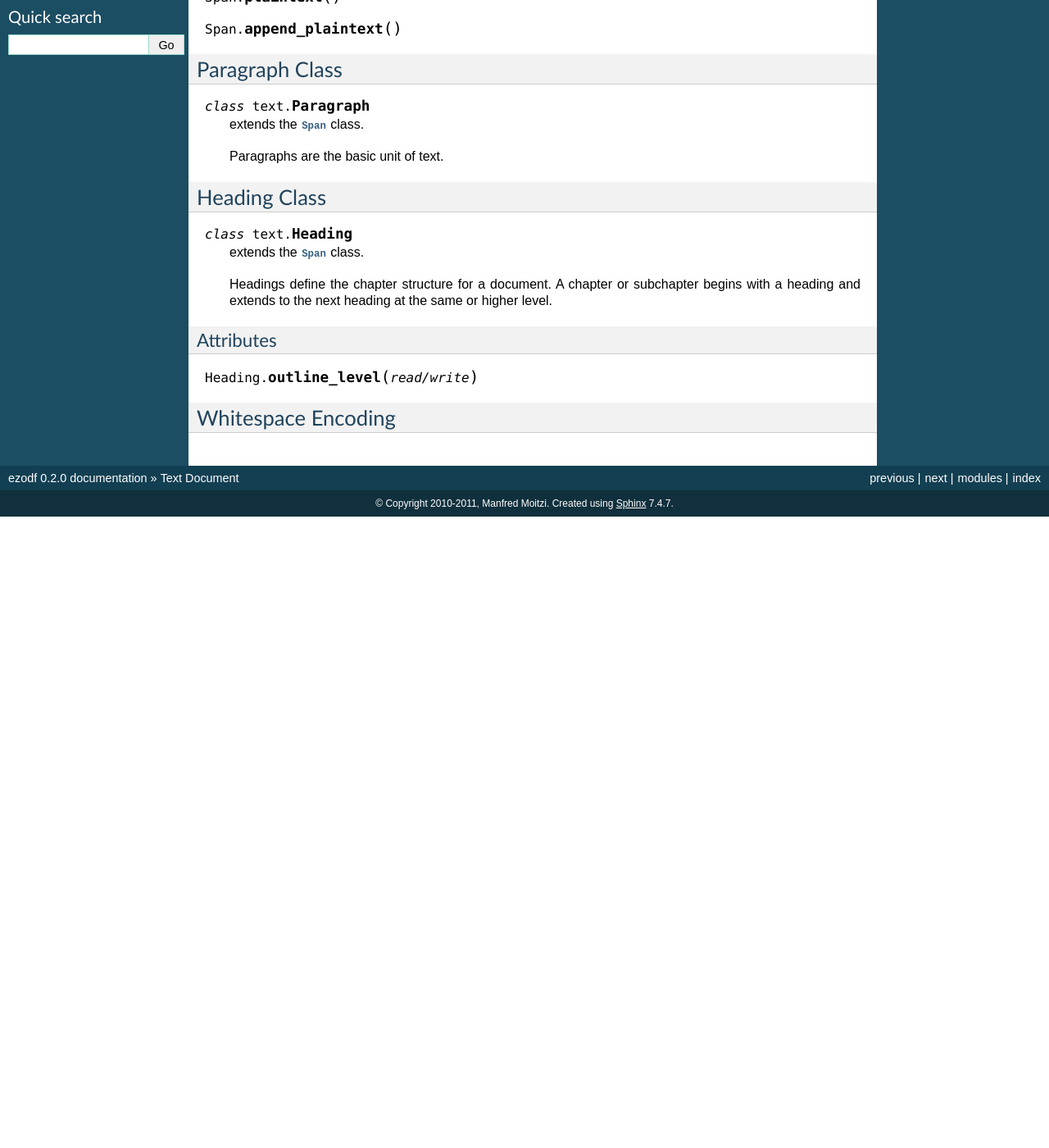
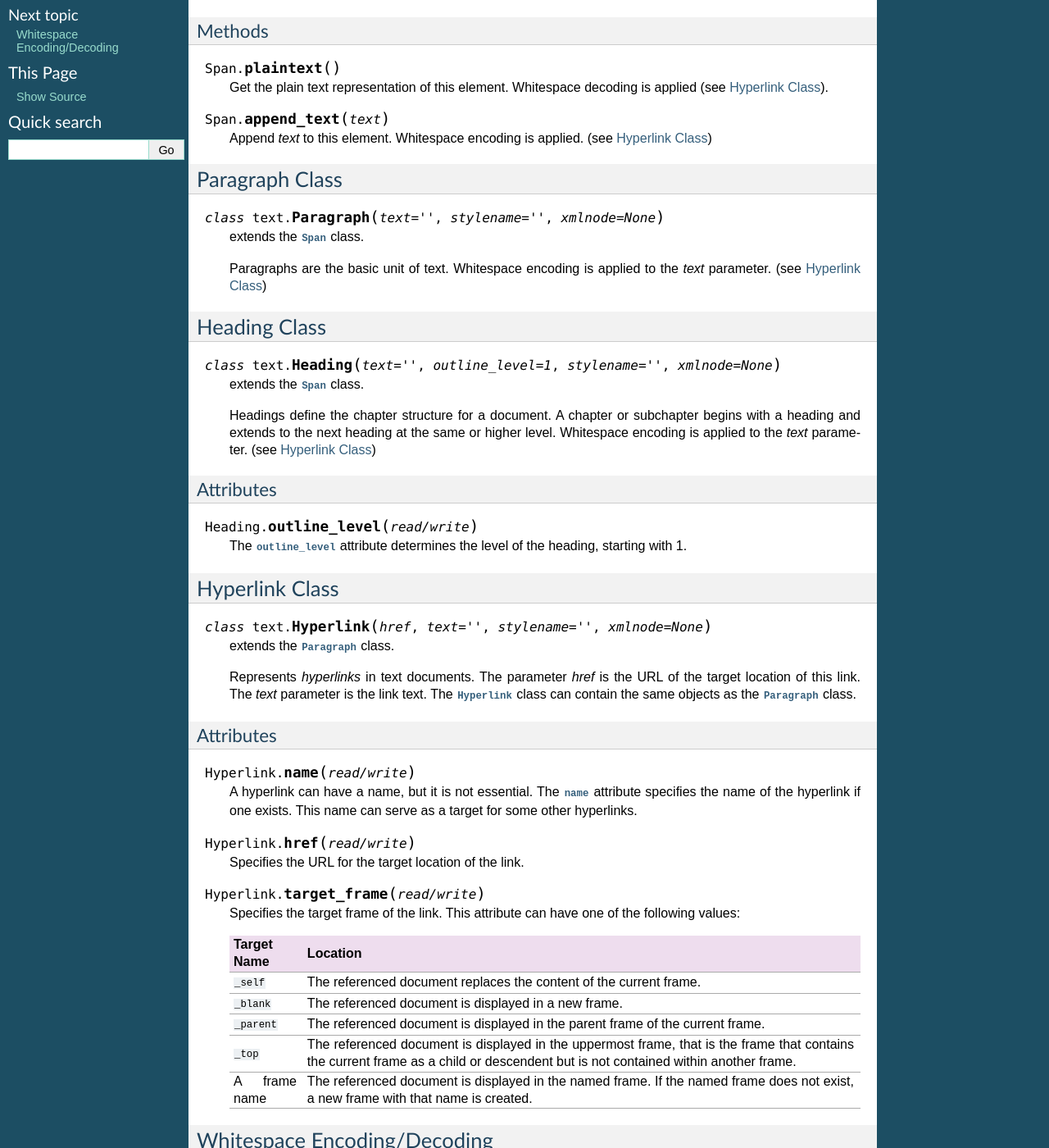
Before and after one commit to T0ha/ezodf, a Sphinx documentation site: the page built from docs/textdocument.rst, in a window 1280 px wide and 1400 px high, scrolled down 498 px. Shown: the whole window at 82% size. Built offline with Sphinx 7.4.7, drawn with Linux system fonts in a browser that asks for light colours; before the commit the page ends 1128 px from its top, so only the background shows below that; some of the changed text lies outside the part shown.

Commit message:
added Hyperlink class; working on docs;

```diff
--- a/NEWS.txt
+++ b/NEWS.txt
@@ -8,11 +8,11 @@ Version 0.1.0 - 02 January 2011
   * open/saveas ODF documents
   * modify meta data
 
-Version 0.2.0 - 16 January 2011
+Version 0.2.0 - ?? January 2011
 
   * Alpha version
   * create new empty odt, ods, odp, odg file
   * added template support - can create ott, ots, otp, otg files
   * open documents - ezodf.opendoc(filename)
   * create new documents - ezdof.newdoc(doctype, filename, template)
-  * Text: add paragraphs and headings to odt files
+  * Text: added Paragraph, Heading, Span, Hyperlink objects
--- /dev/null
+++ b/docs/_templates/layout.html
@@ -0,0 +1,19 @@
+{% extends "!layout.html" %}
+
+{% block footer %}
+{{ super() }}
+<script type="text/javascript">
+
+  var _gaq = _gaq || [];
+  _gaq.push(['_setAccount', 'UA-17857864-11']);
+  _gaq.push(['_trackPageview']);
+
+  (function() {
+    var ga = document.createElement('script'); ga.type = 'text/javascript'; ga.async = true;
+    ga.src = ('https:' == document.location.protocol ? 'https://ssl' : 'http://www') + '.google-analytics.com/ga.js';
+    var s = document.getElementsByTagName('script')[0]; s.parentNode.insertBefore(ga, s);
+  })();
+
+</script>
+
+{% endblock %}
--- a/docs/textdocument.rst
+++ b/docs/textdocument.rst
@@ -6,56 +6,138 @@ Text Document
 Span Class
 ----------
 
-.. class:: Span(text="", stylename="")
+.. class:: Span(text="", stylename="", xmlnode=None)
 
    extends the :class:`~base.GenericWrapper` class.
 
    The :class:`Span` element represents portions of text that are attributed
-   using a certain text style or class. The content of this element is the
+   using a certain text style. The content of this element is the
    text that uses the text style. The name of the text style is the value of the
    :attr:`Span.stylename` attribute. These attribute must refer to a text style.
    :class:`Span` elements can be nested.
+
+   Whitespace encoding is applied to the `text` parameter.
+   (see :ref:`whitespace_encoding`)
 
 Attributes
 ~~~~~~~~~~
 
 .. attribute:: Span.textlen (read)
 
+   Count of charcters of the plain text representation.
+
 .. attribute:: Span.stylename (read/write)
+
+   Name of the associated style.
 
 Methods
 ~~~~~~~
 
 .. method:: Span.plaintext()
 
-.. method:: Span.append_plaintext()
+   Get the plain text representation of this element. Whitespace decoding
+   is applied (see :ref:`whitespace_encoding`).
+
+.. method:: Span.append_text(text)
+
+   Append `text` to this element. Whitespace encoding is applied.
+   (see :ref:`whitespace_encoding`)
 
 Paragraph Class
 ---------------
 
-.. class:: Paragraph
+.. class:: Paragraph(text="", stylename="", xmlnode=None)
 
    extends the :class:`Span` class.
 
-   Paragraphs are the basic unit of text.
+   Paragraphs are the basic unit of text. Whitespace encoding is applied to
+   the `text` parameter. (see :ref:`whitespace_encoding`)
 
 Heading Class
 -------------
 
-.. class:: Heading
+.. class:: Heading(text="", outline_level=1, stylename="", xmlnode=None)
 
    extends the :class:`Span` class.
 
    Headings define the chapter structure for a document. A chapter or subchapter
    begins with a heading and extends to the next heading at the same or higher
-   level.
+   level. Whitespace encoding is applied to the `text` parameter.
+   (see :ref:`whitespace_encoding`)
 
 Attributes
 ~~~~~~~~~~
 
 .. attribute:: Heading.outline_level (read/write)
 
-.. whitespace_encoding:
+   The :attr:`~text.Heading.outline_level` attribute determines the level
+   of the heading, starting with 1.
 
-Whitespace Encoding
--------------------
+.. _whitespace_encoding:
+
+Hyperlink Class
+---------------
+
+.. class:: Hyperlink(href, text="", stylename="", xmlnode=None)
+
+   extends the :class:`Paragraph` class.
+
+   Represents `hyperlinks` in text documents. The parameter `href` is the
+   URL of the target location of this link. The `text` parameter is the link
+   text. The :class:`Hyperlink` class can contain the same objects as the
+   :class:`Paragraph` class.
+
+Attributes
+~~~~~~~~~~
+
+.. attribute:: Hyperlink.name (read/write)
+
+   A hyperlink can have a name, but it is not essential. The :attr:`~Hyperlink.name`
+   attribute specifies the name of the hyperlink if one exists. This name can
+   serve as a target for some other hyperlinks.
+
+.. attribute:: Hyperlink.href (read/write)
+
+   Specifies the URL for the target location of the link.
+
+.. attribute:: Hyperlink.target_frame (read/write)
+
+   Specifies the target frame of the link. This attribute can have one of the
+   following values:
+
+   ============ =============================================================
+   Target Name  Location
+   ============ =============================================================
+   ``_self``    The referenced document replaces the content of the current
+                frame.
+   ``_blank``   The referenced document is displayed in a new frame.
+   ``_parent``  The referenced document is displayed in the parent frame of
+                the current frame.
+   ``_top``     The referenced document is displayed in the uppermost frame,
+                that is the frame that contains the current frame as a child
+                or descendent but is not contained within another frame.
+   A frame name The referenced document is displayed in the named frame. If
+                the named frame does not exist, a new frame with that name is
+                created.
+   ============ =============================================================
+
+Whitespace Encoding/Decoding
+----------------------------
+
+**Encoding**
+
+Multiple spaces are replaced by the :class:`~whitespaces.Spaces` class, ``'\t'``
+is replaced by the :class:`~whitespaces.Tabulator` class and ``'\n'`` is
+replaced by the :class:`~whitespaces.LineBreak` class.
+
+**Decoding**
+
+The :class:`~whitespaces.Spaces` class is replaces by space
+characters, the :class:`~whitespaces.Tabulator` class is replaced by the
+``'\t'`` character and the :class:`~whitespaces.LineBreak` class is replaced
+by the ``'\n'`` character.
+
+.. toctree::
+   :maxdepth: 2
+
+   whitespaces.rst
--- a/ezodf/__init__.py
+++ b/ezodf/__init__.py
@@ -21,4 +21,7 @@
 # along with this program.  If not, see <http://www.gnu.org/licenses/>.
 
 from .document import opendoc, newdoc
-from .text import Paragraph, Heading, Span, List, Section
+
+# register classes by import
+from .whitespaces import LineBreak, Tabulator, Spaces, SoftPageBreak
+from .text import Span, Paragraph, Heading, List, Section, Hyperlink
```
Also changed, not shown: README.txt (+9 -7 lines), docs/base.rst (+10 -5 lines), docs/howtos.rst (+13 -3 lines), docs/whitespaces.rst (added, +82 -0 lines), 5 other files.
